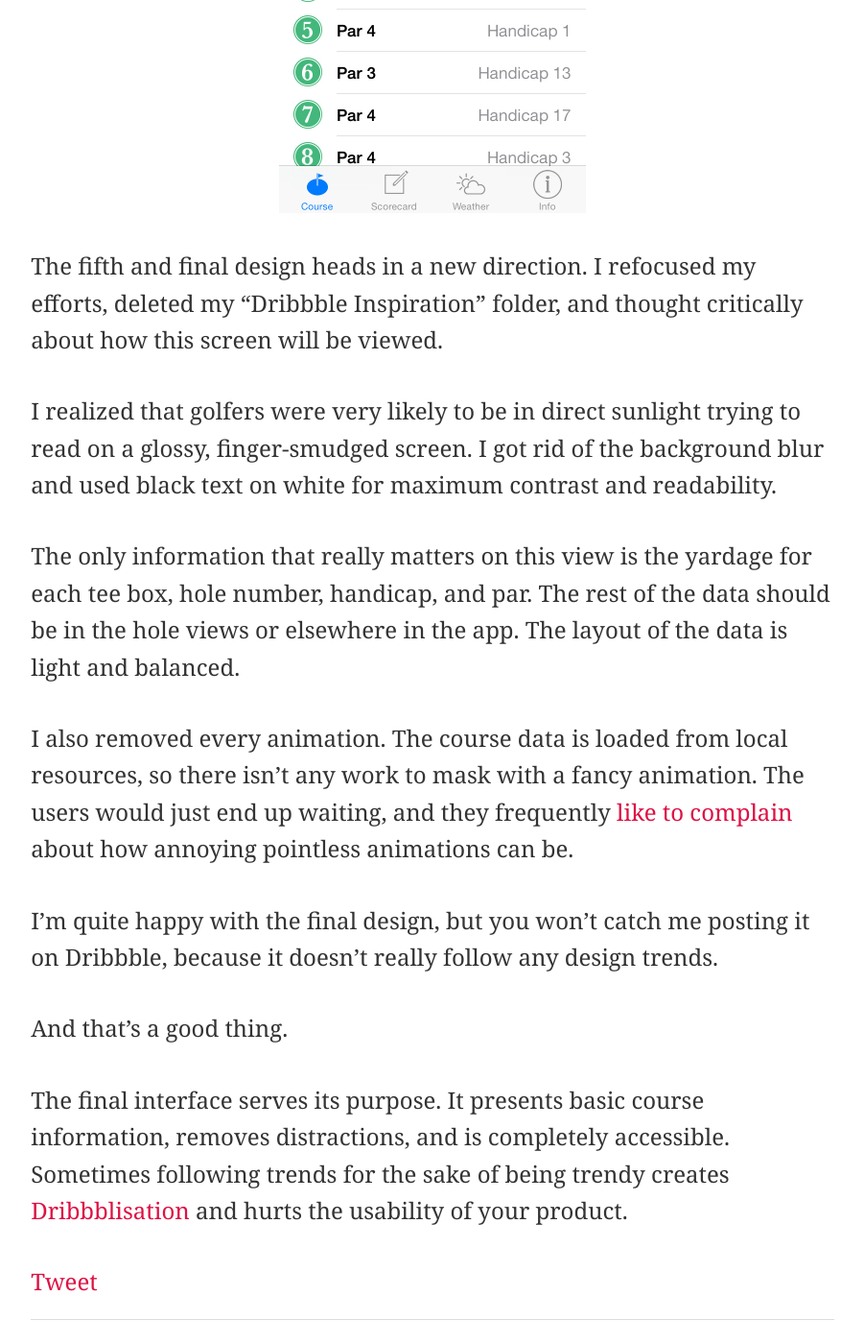
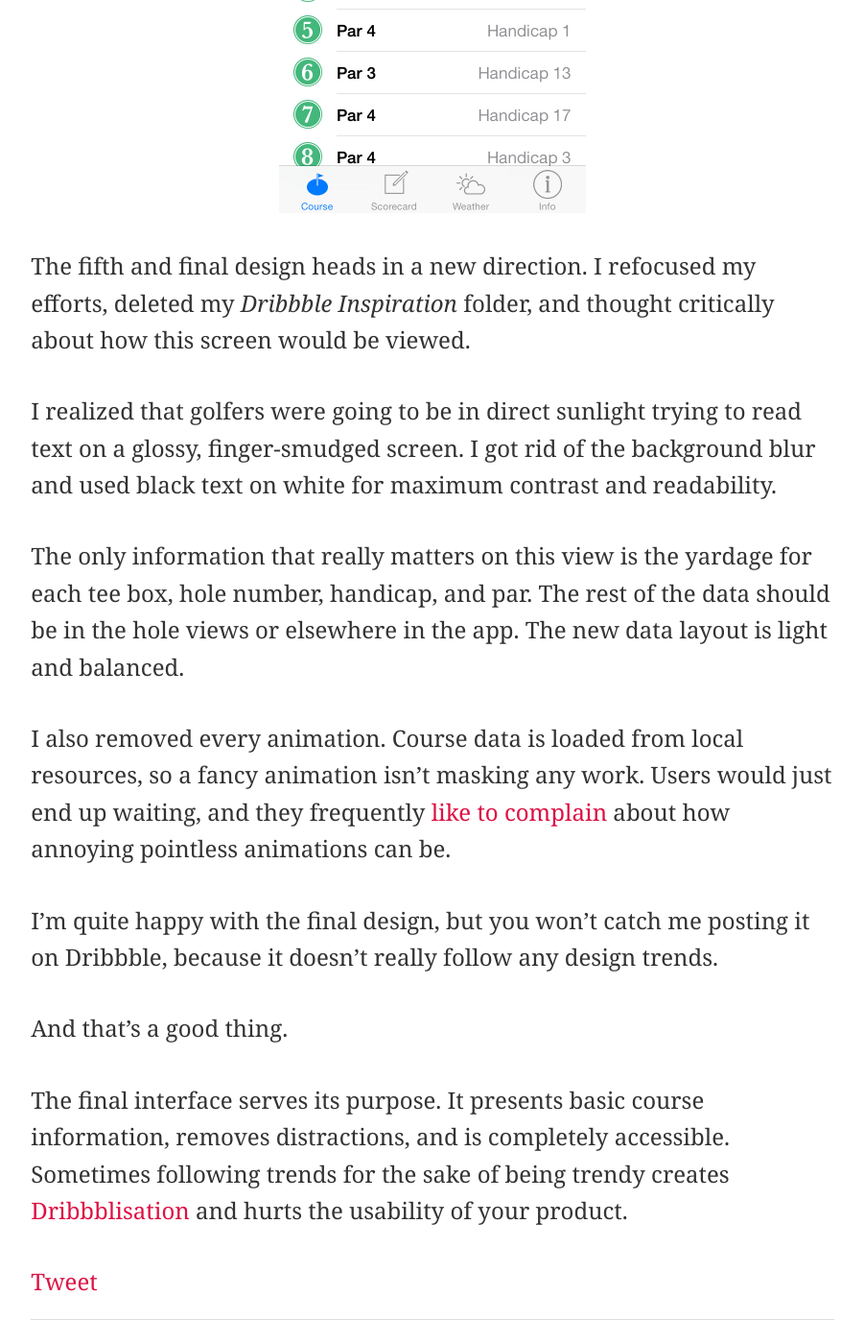
Before and after one commit to rnystrom/Blog, a Jekyll site: the page built from _posts/2013-10-17-Iterating-to-an-Ugly-UI.md, in a window 1280 px wide and 1400 px high, scrolled down 6059 px. Shown: the whole window at 96% size, without its empty margins (189-1090 px from the left). Built offline with Jekyll 4.4.1, drawn with Linux system fonts in a browser that asks for light colours; Markdown is read by kramdown in place of the engine named in the settings; comment, search, counter and statistics services are not loaded; some of the changed text lies outside the part shown.

Commit message:
grammar edits

```diff
--- a/_posts/2013-10-17-Iterating-to-an-Ugly-UI.md
+++ b/_posts/2013-10-17-Iterating-to-an-Ugly-UI.md
@@ -39,17 +39,17 @@
 
 Its a wreck.
 
-Taking a step back, I saw how I had been digging a deeper and deeper hole. I was staring at the tree and completely forgetting about the forest.
+Taking a step back, I saw how I was digging a deeper and deeper hole. I needed to stop staring at the trees and start focusing on the forest.
 
 [<img width="320" src="http://whoisryannystrom.com/img/2013-10-17/5.jpg" alt="Final Design Concept" />](http://whoisryannystrom.com/img/2013-10-17/5.jpg)
 
-The fifth and final design heads in a new direction. I refocused my efforts, deleted my "Dribbble Inspiration" folder, and thought critically about how this screen will be viewed.
+The fifth and final design heads in a new direction. I refocused my efforts, deleted my _Dribbble Inspiration_ folder, and thought critically about how this screen would be viewed.
 
-I realized that golfers were very likely to be in direct sunlight trying to read on a glossy, finger-smudged screen. I got rid of the background blur and used black text on white for maximum contrast and readability.
+I realized that golfers were going to be in direct sunlight trying to read text on a glossy, finger-smudged screen. I got rid of the background blur and used black text on white for maximum contrast and readability.
 
-The only information that really matters on this view is the yardage for each tee box, hole number, handicap, and par. The rest of the data should be in the hole views or elsewhere in the app. The layout of the data is light and balanced.
+The only information that really matters on this view is the yardage for each tee box, hole number, handicap, and par. The rest of the data should be in the hole views or elsewhere in the app. The new data layout is light and balanced.
 
-I also removed every animation. The course data is loaded from local resources, so there isn't any work to mask with a fancy animation. The users would just end up waiting, and they frequently [like to complain](http://www.marco.org/2013/08/27/along-for-the-ride) about how annoying pointless animations can be.
+I also removed every animation. Course data is loaded from local resources, so a fancy animation isn't masking any work. Users would just end up waiting, and they frequently [like to complain](http://www.marco.org/2013/08/27/along-for-the-ride) about how annoying pointless animations can be.
 
 I'm quite happy with the final design, but you won't catch me posting it on Dribbble, because it doesn't really follow any design trends.
 
```
Also changed, not shown: 1 other file.
